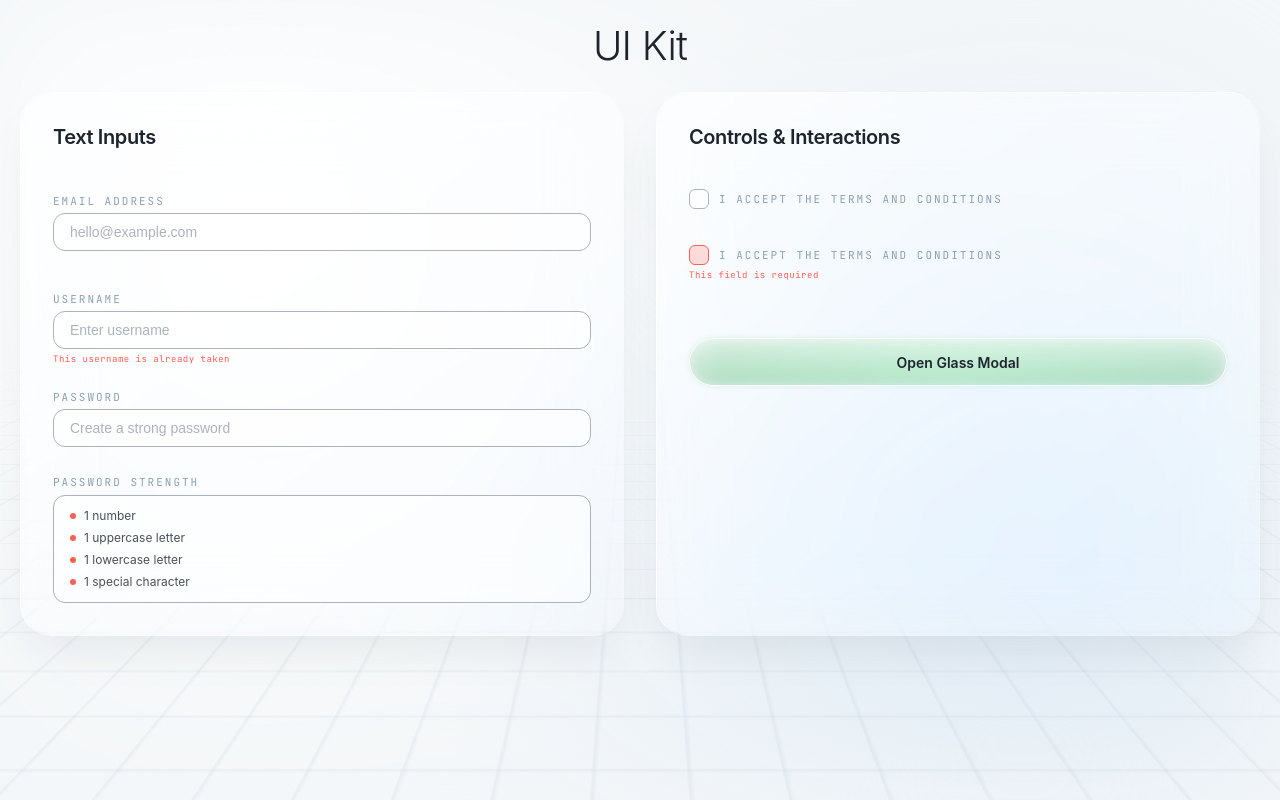
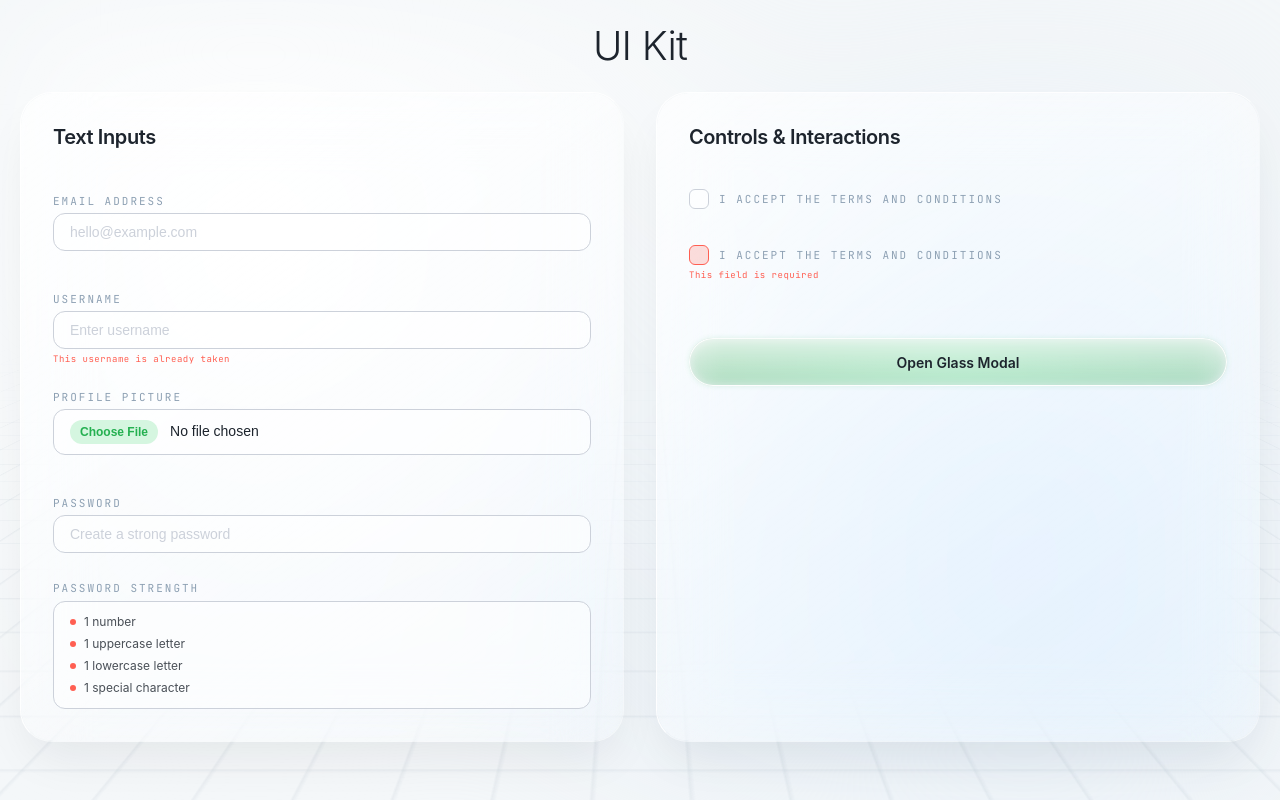
Before and after one commit to FierceSloth/react-advanced-forms, a React (Vite) app: page / in a window 1280 px wide. Built offline with nearby package versions, Linux system fonts and the light colour scheme.

Commit message:
feat: add file-input ui component

```diff
--- a/src/app/styles/abstract/_constants.scss
+++ b/src/app/styles/abstract/_constants.scss
@@ -15,7 +15,7 @@
   --glass-border-dark: rgba(255, 255, 255, 0.3);
   --glass-shadow: 0 24px 48px -12px rgba(16, 24, 40, 0.08);
 
-  --border-subtle: #adb2bc;
+  --border-subtle: #ccd1da;
 
   --text-main: #1d242d;
   --text-muted: #8da0b3;
--- a/src/app/ui/app.tsx
+++ b/src/app/ui/app.tsx
@@ -7,6 +7,7 @@ import { Input } from '@shared/ui/input';
 import { Modal } from '@shared/ui/modal';
 import { PasswordStrength } from '@shared/ui/password-strength';
 
+import { FileInput } from '@/shared/ui/file-input';
 import styles from './app.module.scss';
 
 export function App(): ReactNode {
@@ -27,6 +28,7 @@ export function App(): ReactNode {
             <div className={styles.cardContent}>
               <Input label="Email Address" placeholder="hello@example.com" />
               <Input label="Username" placeholder="Enter username" error="This username is already taken" />
+              <FileInput label="Profile Picture" />
               <div className={styles.passwordSection}>
                 <Input
                   label="Password"
--- /dev/null
+++ b/src/shared/ui/file-input/file-input.module.scss
@@ -0,0 +1,17 @@
+input[type='file']::file-selector-button {
+  background-color: #d5f6e0;
+  color: var(--energy-dark);
+  font-size: 12px;
+  font-weight: 600;
+  border: none;
+
+  margin-right: 12px;
+  padding: 5px 10px;
+  border-radius: 20px;
+  cursor: pointer;
+  transition: 0.3s;
+}
+
+input[type='file']::file-selector-button:hover {
+  background-color: #bff1d0;
+}
--- /dev/null
+++ b/src/shared/ui/file-input/file-input.tsx
@@ -0,0 +1,17 @@
+import { type InputHTMLAttributes, type ReactNode, type Ref } from 'react';
+
+import { Input } from '@/shared/ui/input';
+
+import classNames from 'classnames';
+import styles from './file-input.module.scss';
+
+interface IProps extends Omit<InputHTMLAttributes<HTMLInputElement>, 'type'> {
+  className?: string;
+  label: string;
+  error?: string;
+  ref?: Ref<HTMLInputElement>;
+}
+
+export function FileInput(props: IProps): ReactNode {
+  return <Input className={classNames(styles.fileInput, props.className)} {...props} type="file" />;
+}
--- /dev/null
+++ b/src/shared/ui/file-input/index.ts
@@ -0,0 +1 @@
+export { FileInput } from './file-input';
```
